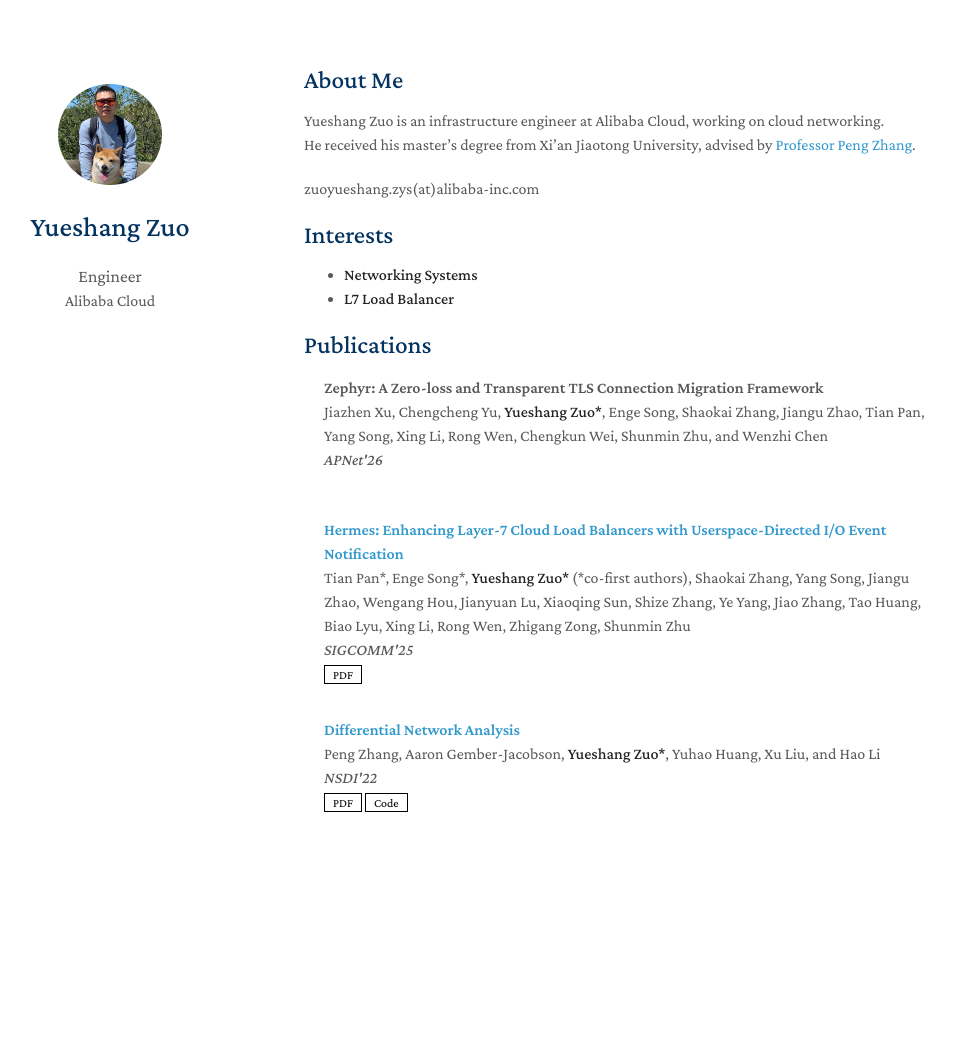
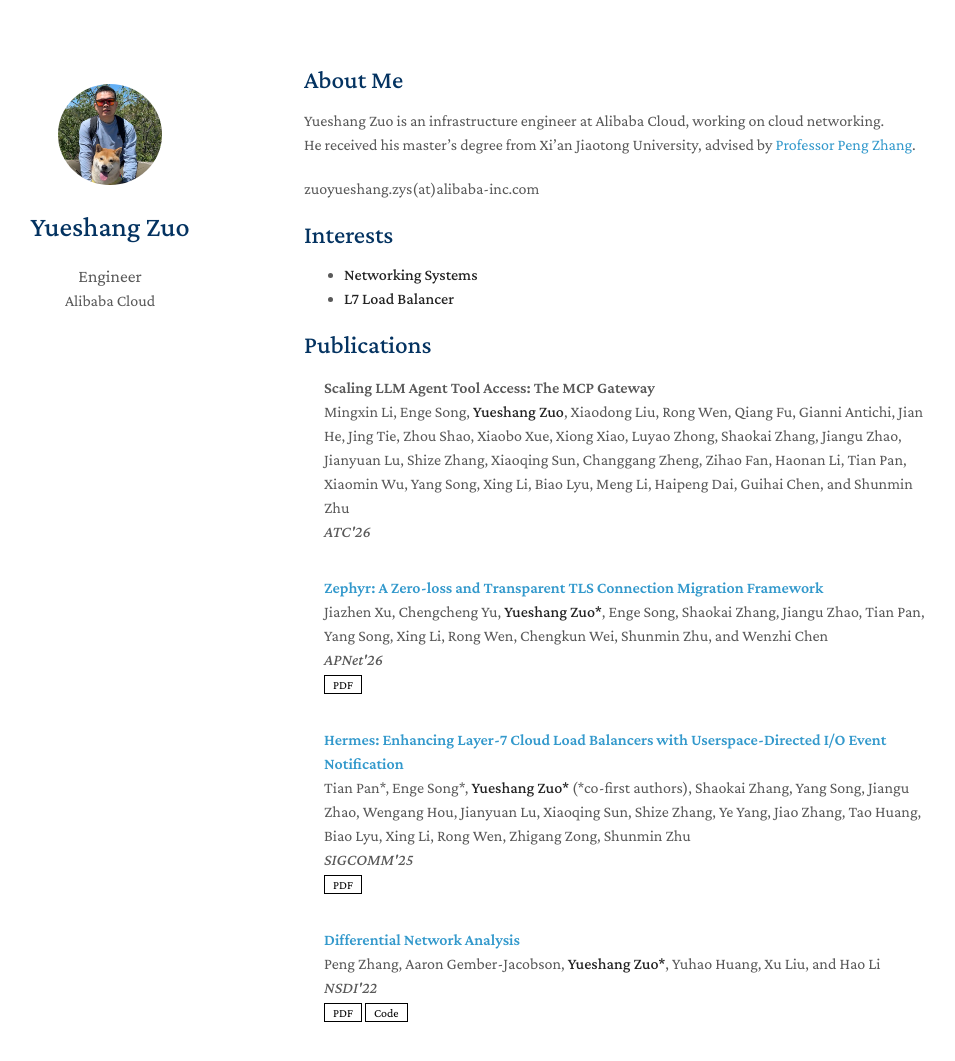
Before and after one commit to yueshangzuo/yueshangzuo.github.io, a Jekyll site: the page built from index.md, in a window 1280 px wide and 1164 px high. Shown: the top 1061 px of the window, without its empty margins (166-1121 px from the left). Built offline with Jekyll 4.4.1, drawn with Linux system fonts in a browser that asks for light colours; a style sheet for code colours, icons or effects is not loaded; our own code applies the rules of GitHub Pages for plain Markdown files.

Commit message:
Add ATC'26 MCP Gateway paper and Zephyr PDF link

```diff
--- a/_data/publications.yml
+++ b/_data/publications.yml
@@ -1,9 +1,15 @@
 main:
+
+  - title: "Scaling LLM Agent Tool Access: The MCP Gateway"
+    authors: Mingxin Li, Enge Song, <strong>Yueshang Zuo</strong>, Xiaodong Liu, Rong Wen, Qiang Fu, Gianni Antichi, Jian He, Jing Tie, Zhou Shao, Xiaobo Xue, Xiong Xiao, Luyao Zhong, Shaokai Zhang, Jiangu Zhao, Jianyuan Lu, Shize Zhang, Xiaoqing Sun, Changgang Zheng, Zihao Fan, Haonan Li, Tian Pan, Xiaomin Wu, Yang Song, Xing Li, Biao Lyu, Meng Li, Haipeng Dai, Guihai Chen, and Shunmin Zhu
+    conference_short: ATC
+    conference: ATC'26
 
   - title: "Zephyr: A Zero-loss and Transparent TLS Connection Migration Framework"
     authors: Jiazhen Xu, Chengcheng Yu, <strong>Yueshang Zuo*</strong>, Enge Song, Shaokai Zhang, Jiangu Zhao, Tian Pan, Yang Song, Xing Li, Rong Wen, Chengkun Wei, Shunmin Zhu, and Wenzhi Chen
     conference_short: APNet
     conference: APNet'26
+    pdf: https://dl.acm.org/doi/pdf/10.1145/3820441.3820474
 
   - title: "Hermes: Enhancing Layer-7 Cloud Load Balancers with Userspace-Directed I/O Event Notification"
     authors: Tian Pan*, Enge Song*, <strong>Yueshang Zuo*</strong> (*co-first authors), Shaokai Zhang, Yang Song, Jiangu Zhao, Wengang Hou, Jianyuan Lu, Xiaoqing Sun, Shize Zhang, Ye Yang, Jiao Zhang, Tao Huang, Biao Lyu, Xing Li, Rong Wen, Zhigang Zong, Shunmin Zhu
```
